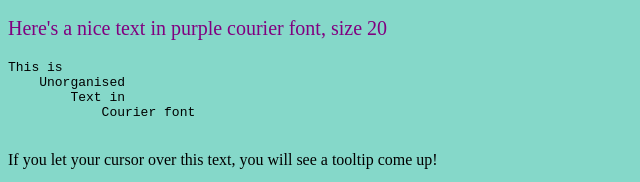
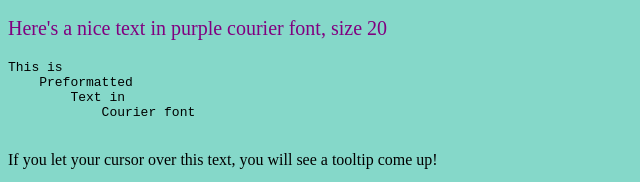
Before and after one commit to lielenkaoua/bootcamp, a plain HTML site: page index.html in a window 1280 px wide. Shown: the part 446-628 px from the top of the page, 0-640 px from the left. Drawn offline with Linux system fonts and the light colour scheme.

Commit message:
First commit

```diff
--- a/index.html
+++ b/index.html
@@ -29,7 +29,7 @@
         <!--Here's what preformatted text looks like-->
         <pre>
 This is
-    Unorganised
+    Preformatted
         Text in
             Courier font
         </pre>
```
